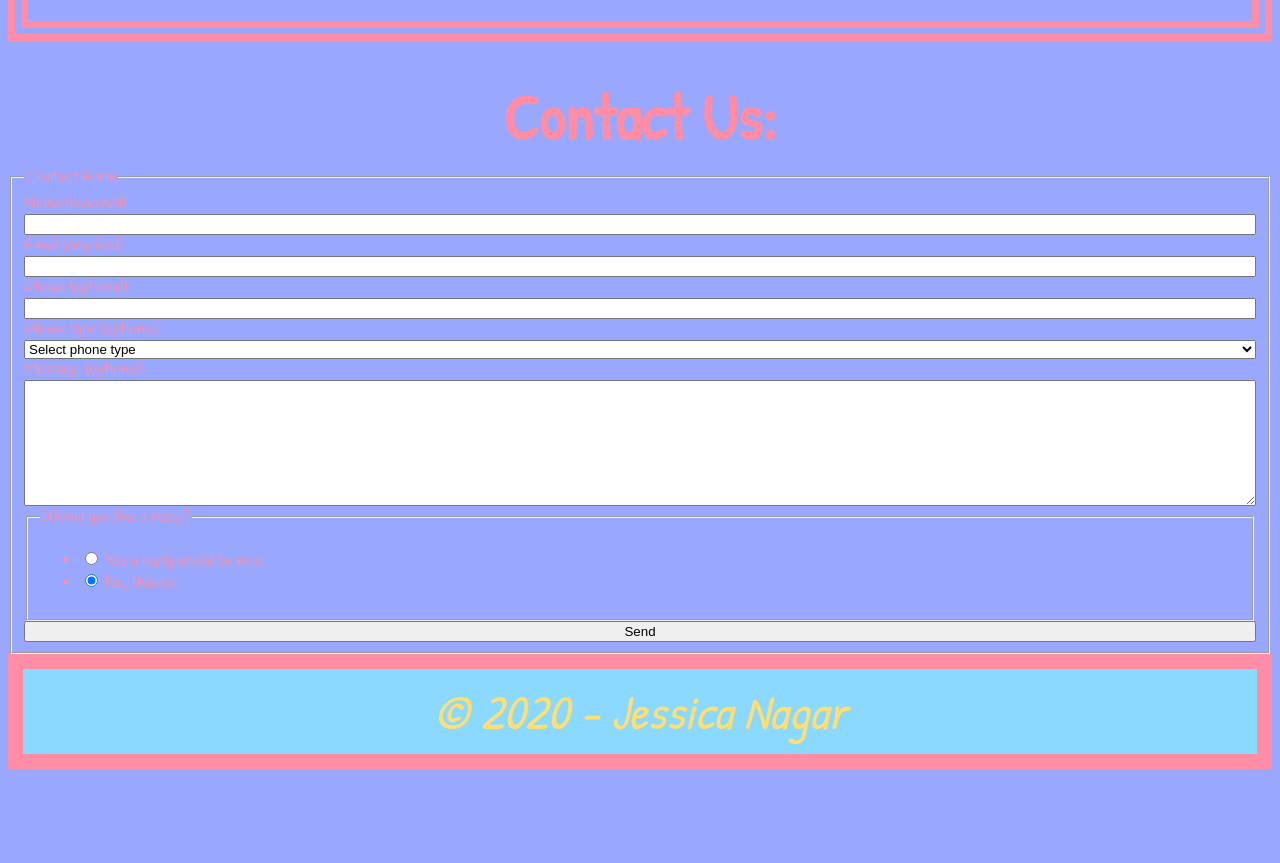
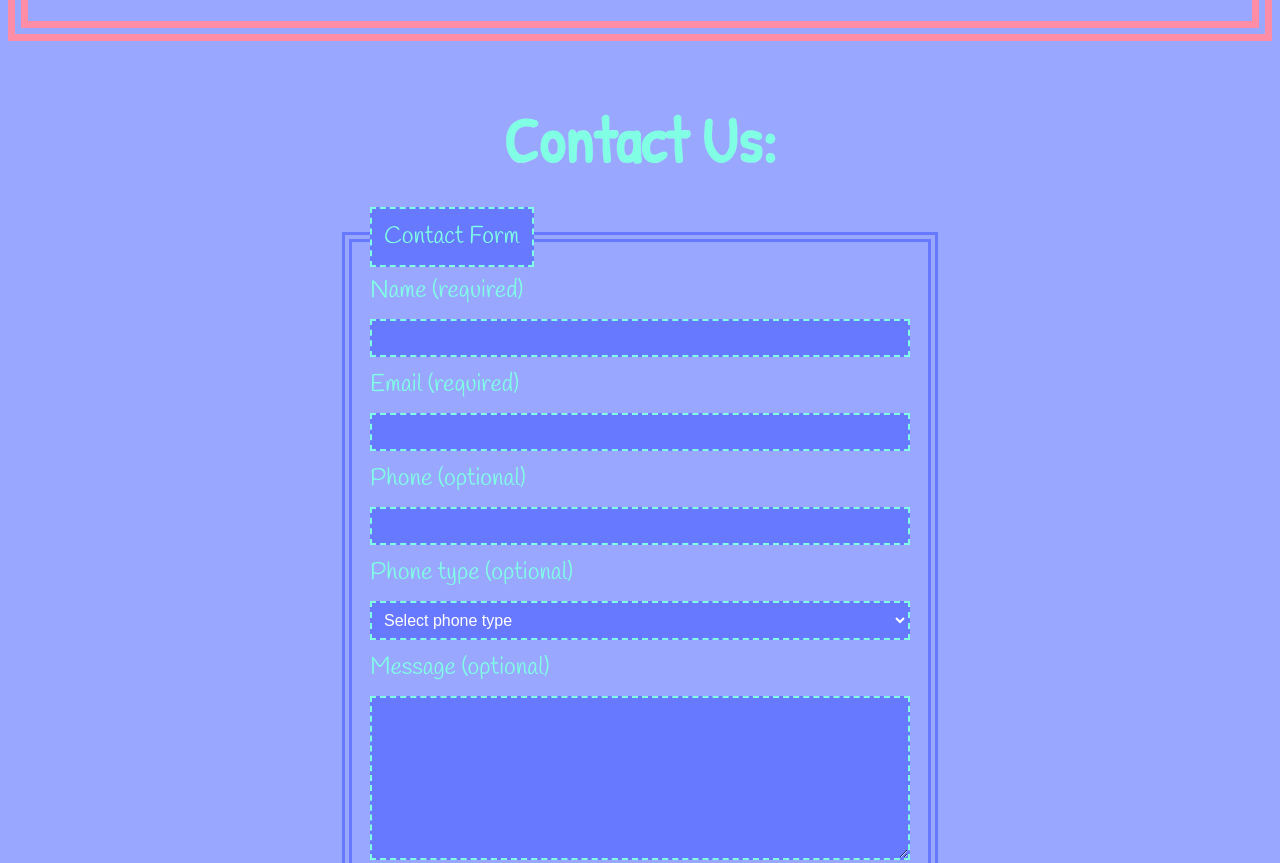
Before and after one commit to RVCC-IDMX/about-me-jessica-nagar, a plain HTML site: page index.html in a window 1280 px wide. Shown: the part 5766-6629 px from the top of the page. Before the commit the page ends 6543 px from the top, so only its background shows below. Drawn offline with Linux system fonts and the light colour scheme.

Commit message:
Complete Contact Form

```diff
--- a/css/style.css
+++ b/css/style.css
@@ -288,9 +288,81 @@ ul {
 #formElements {
 
     display: grid;
+    row-gap: 0.5em;
 
 }
 
+#contact {
+
+    padding: 1rem;
+    max-width: 600px;
+    margin: 2rem auto;
+
+    color: #80FFE5;
+    font-size: 1.5rem;
+}
+
+#contact h2 {
+
+    -webkit-text-stroke-width: 0.1px;
+    -webkit-text-stroke-color: #d7fff7;
+
+}
+
+fieldset {
+
+    border: 10px double #6779ff;
+    margin-top: 1em;
+    margin-bottom: 1em;
+
+}
+
+legend {
+
+    background-color: #6779ff;
+    color: #80FFE5;
+    padding: 0.5em;
+    border: 2px dashed #80FFE5;
+
+}
+
+#contact input, #contact textarea, #contact select, #contact button {
+
+    padding: 0.5em;
+    font-size: 1rem;
+
+    background-color: #6779ff;
+    color: white;
+    padding: 0.5em;
+    border: 2px dashed #80FFE5;
+
+}
+
+#contact ul {
+
+    list-style: none;
+    padding: 0px;
+
+}
+
+#contact li {
+
+    margin: 0.7rem;
+
+}
+
+#contact button {
+
+    background-color: #6779ff;
+    color: #80FFE5;
+    padding: 0.5em;
+    border: 2px dashed #80FFE5;
+    max-width: 400px;
+    width: 50%;
+    justify-self: center;
+
+
+}
 
 /* tablet size */
 
```
